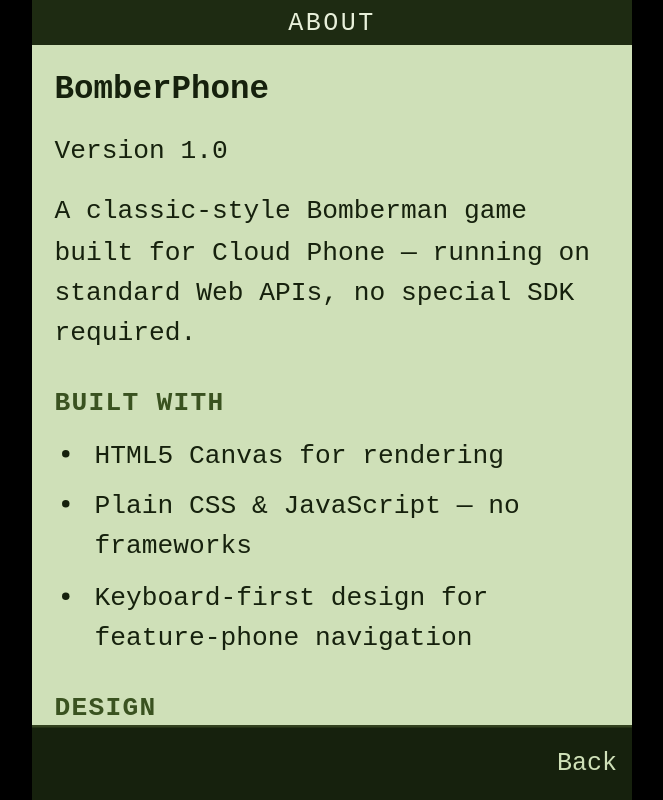
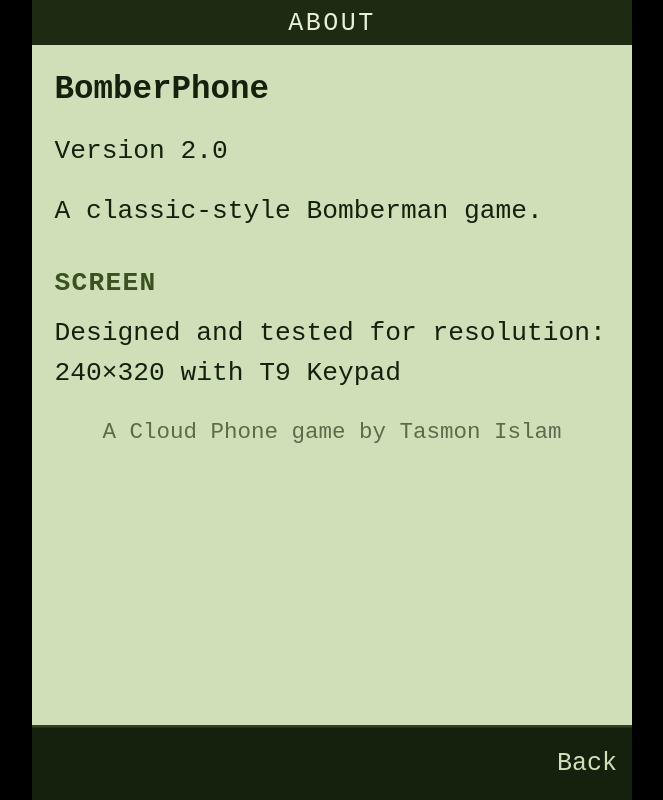
Before and after one commit to tasmon/BomberPhone, a plain HTML site: page about.html in a window 1280 px wide. Shown: the whole page, without its empty margins (308-971 px from the left). Drawn offline with Linux system fonts and the light colour scheme.

Commit message:
Update About

```diff
--- a/about.html
+++ b/about.html
@@ -13,23 +13,11 @@
     <div class="status-bar">ABOUT</div>
     <div class="content" id="content">
       <h1>BomberPhone</h1>
-      <p>Version 1.0</p>
-      <p>A classic-style Bomberman game built for Cloud Phone — running on standard Web APIs, no special SDK required.</p>
-
-      <h2>Built with</h2>
-      <ul>
-        <li>HTML5 Canvas for rendering</li>
-        <li>Plain CSS &amp; JavaScript — no frameworks</li>
-        <li>Keyboard-first design for feature-phone navigation</li>
-      </ul>
-
-      <h2>Design</h2>
-      <p>Controls follow the T9 dpad convention (2/8/4/6 to move, 5 to fire, 0 to pause) with LSK/RSK softkey navigation, matching Cloud Phone's keyboard-driven UI.</p>
-
+      <p>Version 2.0</p>
+      <p>A classic-style Bomberman game.</p>
       <h2>Screen</h2>
-      <p>Designed and tested for the smallest Cloud Phone resolution: 240×320.</p>
-
-      <p class="foot">A Cloud Phone demo project</p>
+      <p>Designed and tested for resolution: 240×320 with T9 Keypad</p>
+      <p class="foot">A Cloud Phone game by Tasmon Islam</p>
     </div>
     <div class="softkey-bar">
       <span> </span>
```
